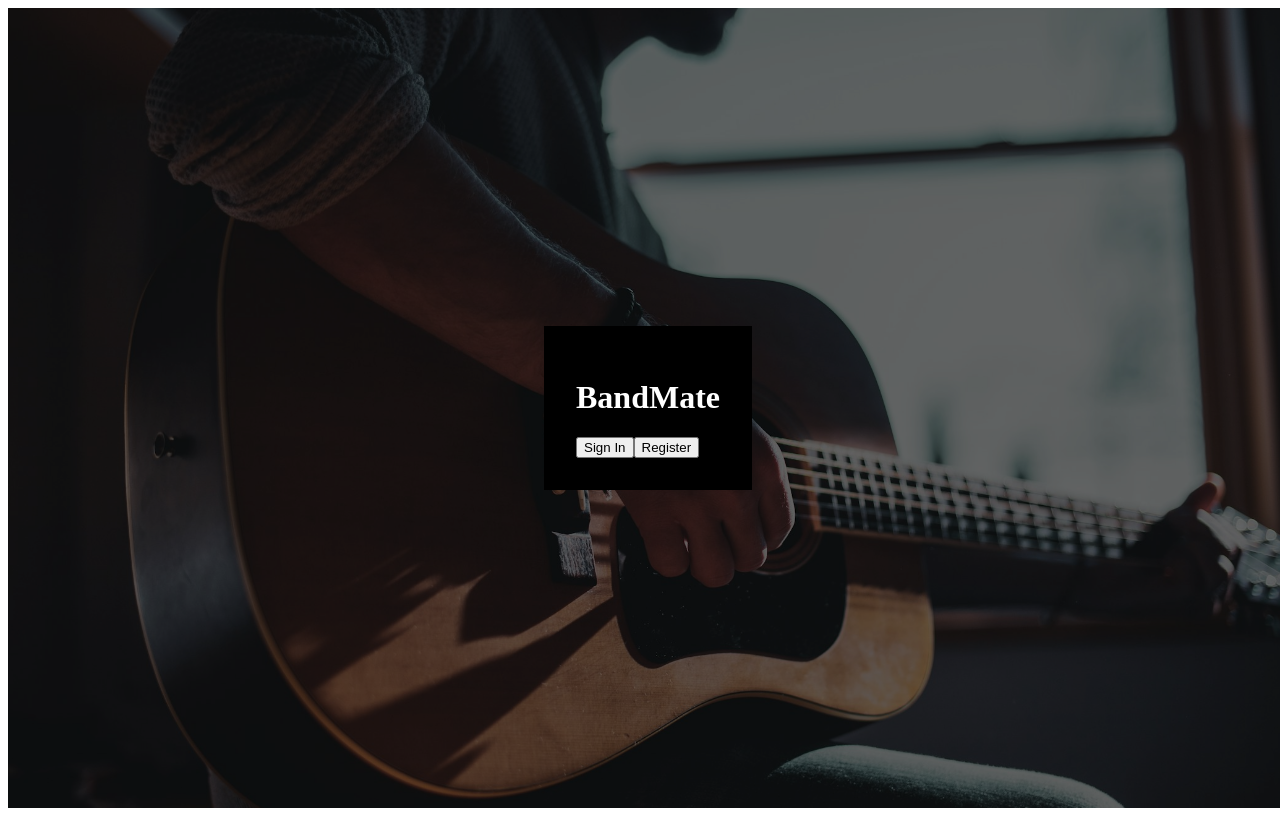
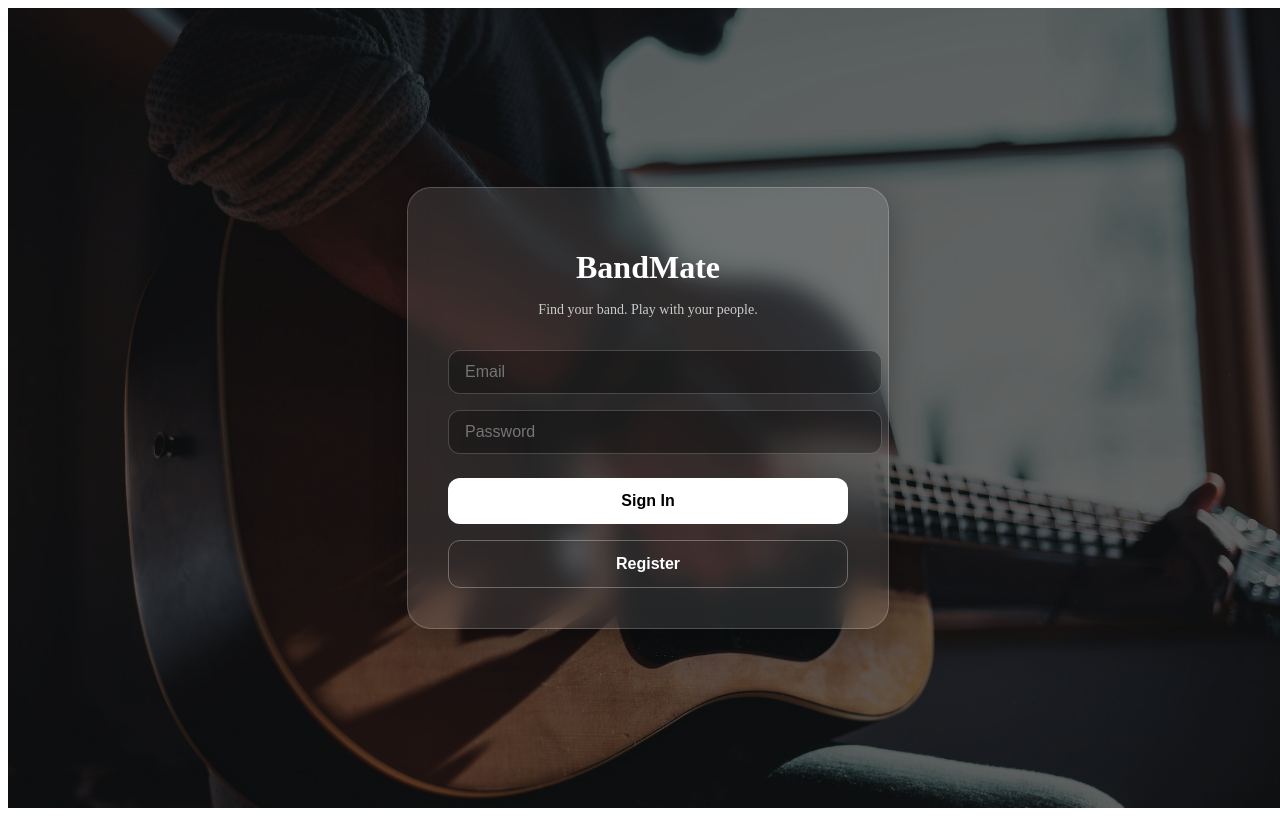
Before and after one commit to mejiasergio2002-max/BandMate, a Next.js app: page / in a window 1280 px wide. Built offline with nearby package versions, Linux system fonts and the light colour scheme; no server answers.

Commit message:
Reconnect auth and polish landing UI

```diff
--- a/app/page.tsx
+++ b/app/page.tsx
@@ -1,8 +1,53 @@
 'use client';
 
+import { useState } from 'react';
+import { useRouter } from 'next/navigation';
+import { supabase } from '../lib/supabase';
+
 export default function Page() {
+  const router = useRouter();
+  const [email, setEmail] = useState('');
+  const [password, setPassword] = useState('');
+  const [loading, setLoading] = useState(false);
+  const [error, setError] = useState<string | null>(null);
+
+  const handleSignIn = async () => {
+    setLoading(true);
+    setError(null);
+    try {
+      const { error } = await supabase.auth.signInWithPassword({
+        email,
+        password,
+      });
+      if (error) throw error;
+      router.push('/feed');
+    } catch (err: any) {
+      setError(err.message);
+    } finally {
+      setLoading(false);
+    }
+  };
+
+  const handleRegister = async () => {
+    setLoading(true);
+    setError(null);
+    try {
+      const { error } = await supabase.auth.signUp({
+        email,
+        password,
+      });
+      if (error) throw error;
+      router.push('/feed');
+    } catch (err: any) {
+      setError(err.message);
+    } finally {
+      setLoading(false);
+    }
+  };
+
   return (
-    <div style={{ width: '100vw', height: '100vh', position: 'relative' }}>
+    <div style={{ width: '100vw', height: '100vh', position: 'relative', overflow: 'hidden' }}>
+      {/* Background Image */}
       <img
         src="/landing.jpg"
         alt="Landing"
@@ -12,31 +57,128 @@ export default function Page() {
           width: '100%',
           height: '100%',
           objectFit: 'cover',
+          zIndex: 0,
         }}
       />
 
+      {/* Dark Overlay */}
       <div
         style={{
           position: 'absolute',
           inset: 0,
           background: 'rgba(0,0,0,0.6)',
+          zIndex: 1,
         }}
       />
 
+      {/* Centered Auth Card */}
       <div
         style={{
           position: 'relative',
-          zIndex: 1,
+          zIndex: 2,
           height: '100%',
           display: 'flex',
           alignItems: 'center',
           justifyContent: 'center',
         }}
       >
-        <div style={{ background: '#000', padding: 32, color: '#fff' }}>
-          <h1>BandMate</h1>
-          <button>Sign In</button>
-          <button>Register</button>
+        <div
+          style={{
+            background: 'rgba(255, 255, 255, 0.1)',
+            backdropFilter: 'blur(12px)',
+            padding: '40px',
+            borderRadius: '24px',
+            width: '100%',
+            maxWidth: '400px',
+            boxShadow: '0 8px 32px rgba(0, 0, 0, 0.3)',
+            border: '1px solid rgba(255, 255, 255, 0.2)',
+            textAlign: 'center',
+            color: '#fff',
+            display: 'flex',
+            flexDirection: 'column',
+            gap: '16px',
+          }}
+        >
+          <h1 style={{ fontSize: '32px', fontWeight: 'bold', marginBottom: '8px', fontFamily: 'serif' }}>BandMate</h1>
+          <p style={{ fontSize: '14px', color: '#ccc', marginTop: '-8px', marginBottom: '16px' }}>Find your band. Play with your people.</p>
+
+          {error && (
+            <div style={{ background: 'rgba(255, 0, 0, 0.2)', color: '#ffaaaa', padding: '10px', borderRadius: '8px', fontSize: '13px' }}>
+              {error}
+            </div>
+          )}
+
+          <input
+            type="email"
+            placeholder="Email"
+            value={email}
+            onChange={(e) => setEmail(e.target.value)}
+            style={{
+              width: '100%',
+              padding: '12px 16px',
+              borderRadius: '12px',
+              border: '1px solid rgba(255, 255, 255, 0.2)',
+              background: 'rgba(0, 0, 0, 0.3)',
+              color: '#fff',
+              fontSize: '16px',
+              outline: 'none',
+            }}
+          />
+          <input
+            type="password"
+            placeholder="Password"
+            value={password}
+            onChange={(e) => setPassword(e.target.value)}
+            style={{
+              width: '100%',
+              padding: '12px 16px',
+              borderRadius: '12px',
+              border: '1px solid rgba(255, 255, 255, 0.2)',
+              background: 'rgba(0, 0, 0, 0.3)',
+              color: '#fff',
+              fontSize: '16px',
+              outline: 'none',
+            }}
+          />
+
+          <button
+            onClick={handleSignIn}
+            disabled={loading}
+            style={{
+              width: '100%',
+              padding: '14px',
+              borderRadius: '12px',
+              border: 'none',
+              background: '#fff',
+              color: '#000',
+              fontWeight: '600',
+              fontSize: '16px',
+              cursor: 'pointer',
+              marginTop: '8px',
+              opacity: loading ? 0.7 : 1,
+            }}
+          >
+            {loading ? 'Loading...' : 'Sign In'}
+          </button>
+
+          <button
+            onClick={handleRegister}
+            disabled={loading}
+            style={{
+              width: '100%',
+              padding: '14px',
+              borderRadius: '12px',
+              border: '1px solid rgba(255, 255, 255, 0.3)',
+              background: 'transparent',
+              color: '#fff',
+              fontWeight: '600',
+              fontSize: '16px',
+              cursor: 'pointer',
+              opacity: loading ? 0.7 : 1,
+            }}
+          >
+            Register
+          </button>
         </div>
       </div>
     </div>
```
Also changed, not shown: app/feed/page.tsx (+27 -16 lines).
